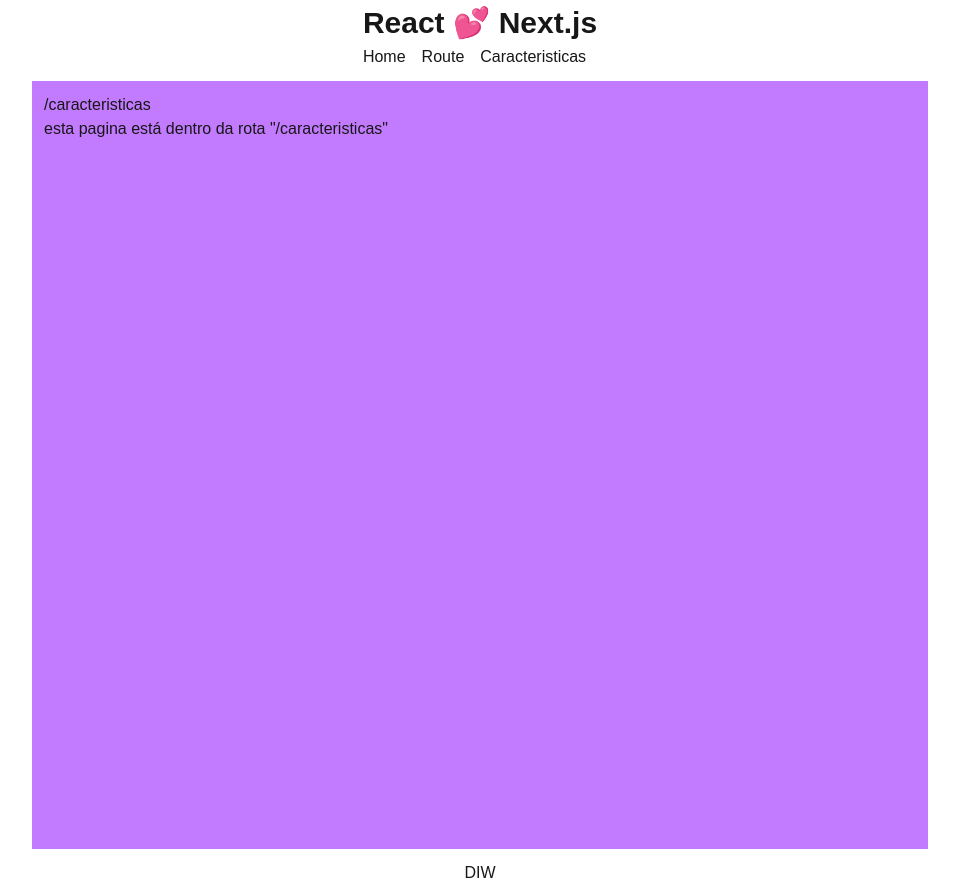
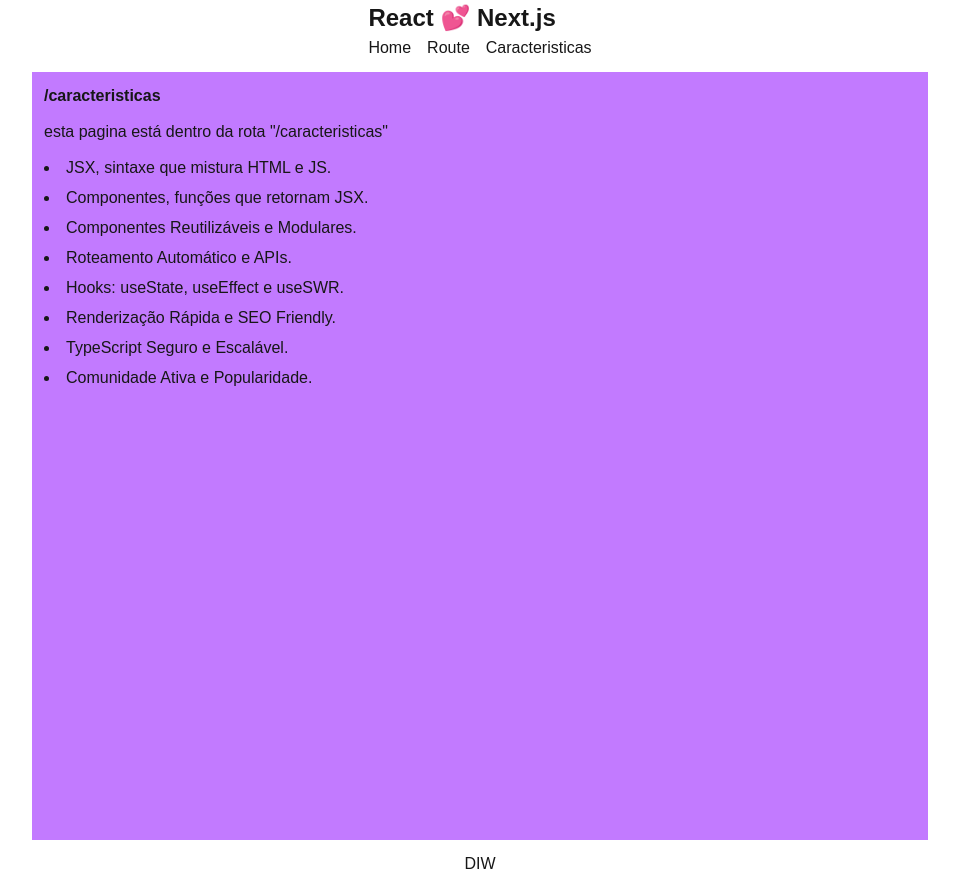
Before and after one commit to AKADaniel-hub/next-akadaniel, a Next.js app: page /caracteristicas in a window 1280 px wide. Shown: the whole page, without its empty margins (160-1119 px from the left). Built offline with nearby package versions, Linux system fonts and the light colour scheme.

Commit message:
tecnologias criado +-

```diff
--- a/app/caracteristicas/page.tsx
+++ b/app/caracteristicas/page.tsx
@@ -1,4 +1,16 @@
 export default function page() {
+
+
+    const caracteristicas = [
+        'JSX, sintaxe que mistura HTML e JS.',
+        'Componentes, funções que retornam JSX.',
+        'Componentes Reutilizáveis e Modulares.',
+        'Roteamento Automático e APIs.',
+        'Hooks: useState, useEffect e useSWR.',
+        'Renderização Rápida e SEO Friendly.',
+        'TypeScript Seguro e Escalável.',
+        'Comunidade Ativa e Popularidade.'
+    ]
 
     return (
 
@@ -6,6 +18,10 @@
         <>
             <h2>/caracteristicas</h2>
             <p>esta pagina está dentro da rota "/caracteristicas"</p>
+
+            {caracteristicas.map((caracteristicas, i) => (
+                <li key={i}>{caracteristicas}</li>
+            ))}
         </>
     )
 }
--- /dev/null
+++ b/app/data/tecnologias.json
@@ -0,0 +1,86 @@
+[
+    {
+        "title": "HTML",
+        "image": "html.svg",
+        "description": "Linguagem de marcação base para estruturar conteúdo na web.",
+        "rating": 4
+    },
+    {
+        "title": "CSS",
+        "image": "css.svg",
+        "description": "Folhas de estilo para apresentar e layout de páginas web.",
+        "rating": 4
+    },
+    {
+        "title": "Tailwind CSS",
+        "image": "tailwindcss.svg",
+        "description": "Framework utilitário para criar interfaces rápidas e responsivas.",
+        "rating": 4
+    },
+    {
+        "title": "JavaScript",
+        "image": "javascript.svg",
+        "description": "Linguagem de programação para comportamento e interatividade no browser.",
+        "rating": 5
+    },
+    {
+        "title": "Typescript",
+        "image": "typescript.svg",
+        "description": "Superset do JavaScript com tipagem estática para maior robustez.",
+        "rating": 5
+    },
+    {
+        "title": "JSON",
+        "image": "json.svg",
+        "description": "Formato leve de troca de dados, usado em APIs e configuração.",
+        "rating": 4
+    },
+    {
+        "title": "API RESTful",
+        "image": "rest-api.svg",
+        "description": "Arquitetura para comunicação entre clientes e servidores via HTTP.",
+        "rating": 4
+    },
+    {
+        "title": "Swagger",
+        "image": "swagger.svg",
+        "description": "Ferramenta para documentar, testar e desenhar APIs RESTful.",
+        "rating": 3
+    },
+    {
+        "title": "GitHub",
+        "image": "github.svg",
+        "description": "Plataforma de controlo de versão e colaboração para projetos.",
+        "rating": 5
+    },
+    {
+        "title": "Codespaces",
+        "image": "codespaces.svg",
+        "description": "Ambientes de desenvolvimento no cloud integrados com o GitHub.",
+        "rating": 3
+    },
+    {
+        "title": "GitHub Pages",
+        "image": "github-pages.svg",
+        "description": "Serviço para publicar sites estáticos a partir de repositórios GitHub.",
+        "rating": 3
+    },
+    {
+        "title": "React.js",
+        "image": "react.svg",
+        "description": "Biblioteca para construir interfaces reativas com componentes.",
+        "rating": 5
+    },
+    {
+        "title": "Next.js",
+        "image": "nextjs.svg",
+        "description": "Framework React para aplicações com renderização híbrida e routing.",
+        "rating": 5
+    },
+    {
+        "title": "Vercel",
+        "image": "vercel.svg",
+        "description": "Plataforma de deployment focada em aplicações front-end e Next.js.",
+        "rating": 4
+    }
+]
--- a/app/globals.css
+++ b/app/globals.css
@@ -25,7 +25,23 @@
   font-family: Arial, Helvetica, sans-serif;
 }
 
-h1{
-  font-size: 30px;
+
+h1 {
+  font-weight: bold;
+  font-size: 24px;
+}
+
+h2 {
   font-weight: bold;
 }
+
+p {
+  margin: 12px 0;
+}
+
+ul {
+  list-style: disc;
+  margin: 12px 0 0 24px;
+}
+
+li {margin-top: 6px;}
```
Also changed, not shown: app/tecnologias/page.tsx (added, +13 -0 lines).
